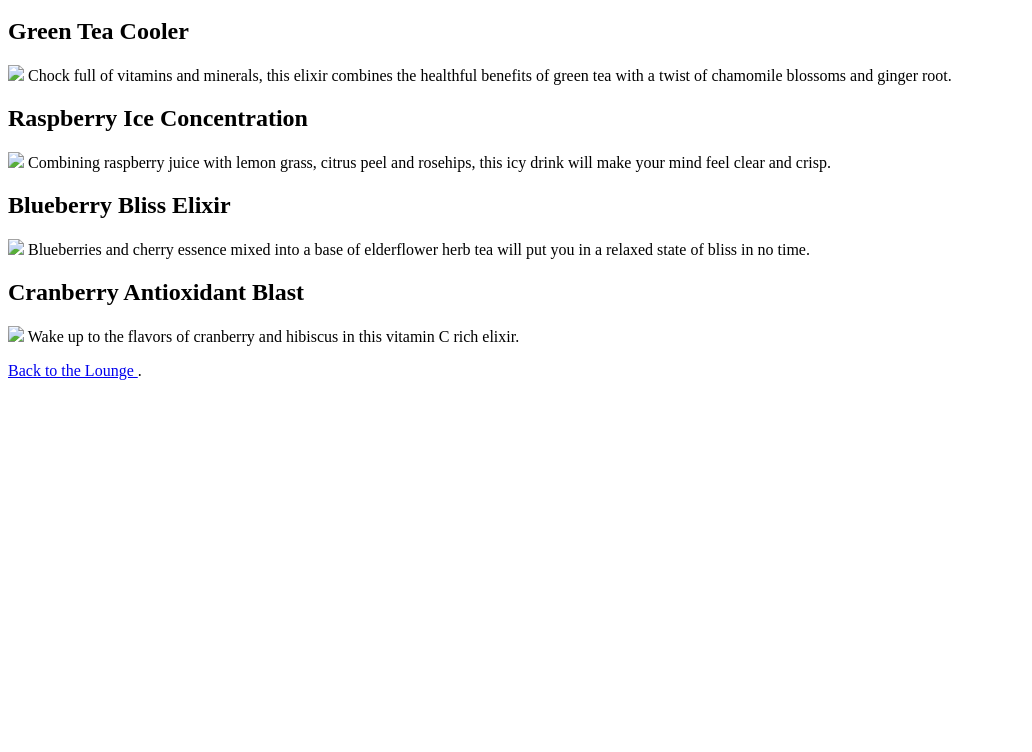
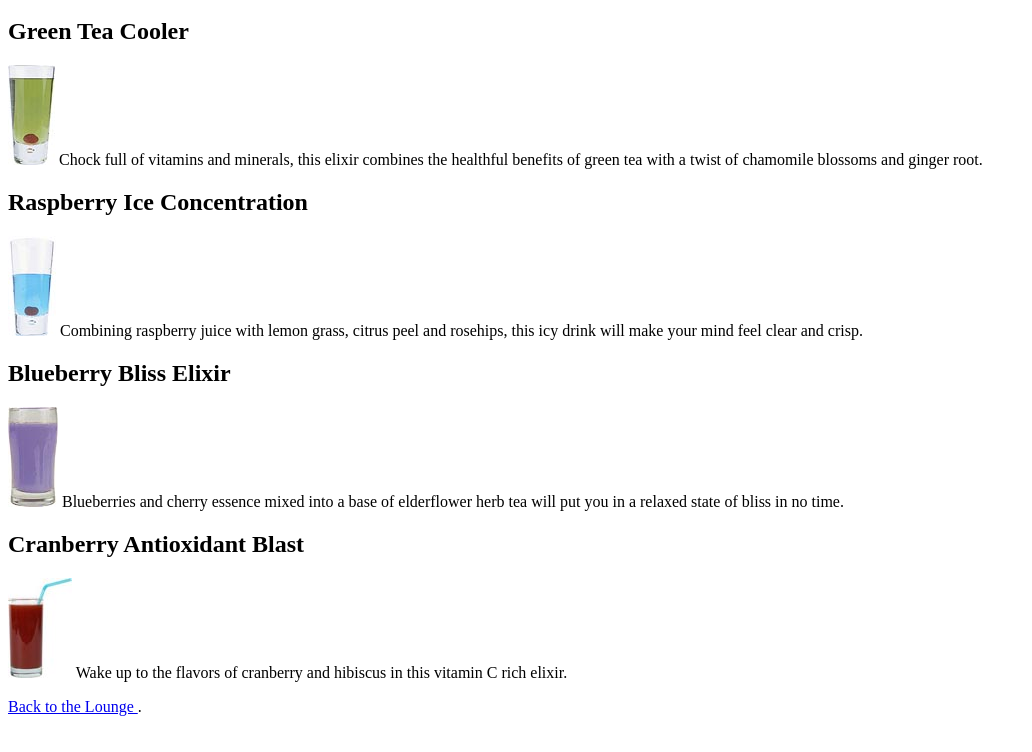
Before and after one commit to zhangzhang816/web-lessons, a plain HTML site: page lesson2/beverages/elixir.html in a window 1280 px wide. Shown: the part 48-800 px from the top of the page, without its empty margins (0-1032 px from the left). Drawn offline with Linux system fonts and the light colour scheme.

Commit message:
新增修改2.29

```diff
--- a/lesson2/beverages/elixir.html
+++ b/lesson2/beverages/elixir.html
@@ -7,28 +7,28 @@
 
     <h2>Green Tea Cooler</h2>
     <p>
-      <img src="green.jpg">
+      <img src="..\images\green.jpg">
       Chock full of vitamins and minerals, this elixir
       combines the healthful benefits of green tea with
       a twist of chamomile blossoms and ginger root.
     </p>
     <h2>Raspberry Ice Concentration</h2>
     <p>
-      <img src="lightblue.jpg">
+      <img src="..\images\lightblue.jpg">
       Combining raspberry juice with lemon grass,
       citrus peel and rosehips, this icy drink
       will make your mind feel clear and crisp.
     </p>
     <h2>Blueberry Bliss Elixir</h2>
     <p>
-      <img src="blue.jpg">
+      <img src="..\images\blue.jpg">
       Blueberries and cherry essence mixed into a base
       of elderflower herb tea will put you in a relaxed
       state of bliss in no time.
     </p>
     <h2>Cranberry Antioxidant Blast</h2>
     <p>
-      <img src="red.jpg">
+      <img src="..\images\red.jpg">
       Wake up to the flavors of cranberry and hibiscus
       in this vitamin C rich elixir.
     </p>
```
Also changed, not shown: lesson2/index.html (+2 -2 lines).
